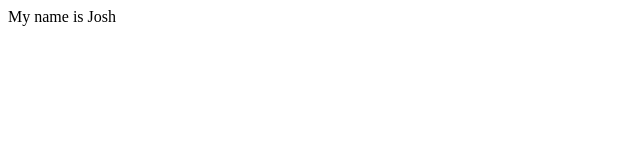
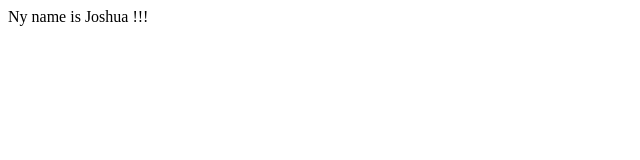
Before and after one commit to jamaldonando/First-Github-Project, a plain HTML site: page index.html in a window 1280 px wide. Shown: the full height of the page, 0-640 px from the left. Drawn offline with Linux system fonts and the light colour scheme.

Commit message:
Emphasise the name

```diff
--- a/index.html
+++ b/index.html
@@ -7,6 +7,6 @@
     <title>Document</title>
 </head>
 <body>
-    My name is Josh
+    Ny name is Joshua !!!
 </body>
 </html>
```
Also changed, not shown: about.html (deleted).
